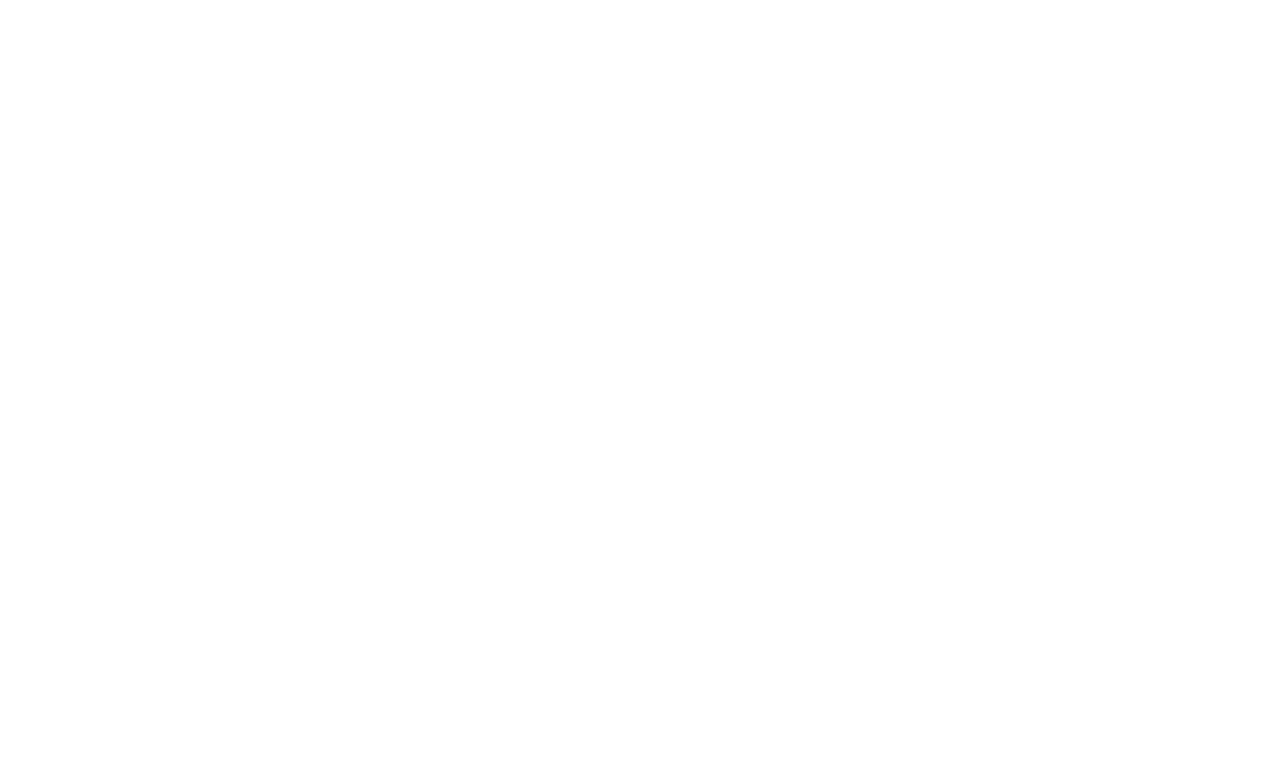
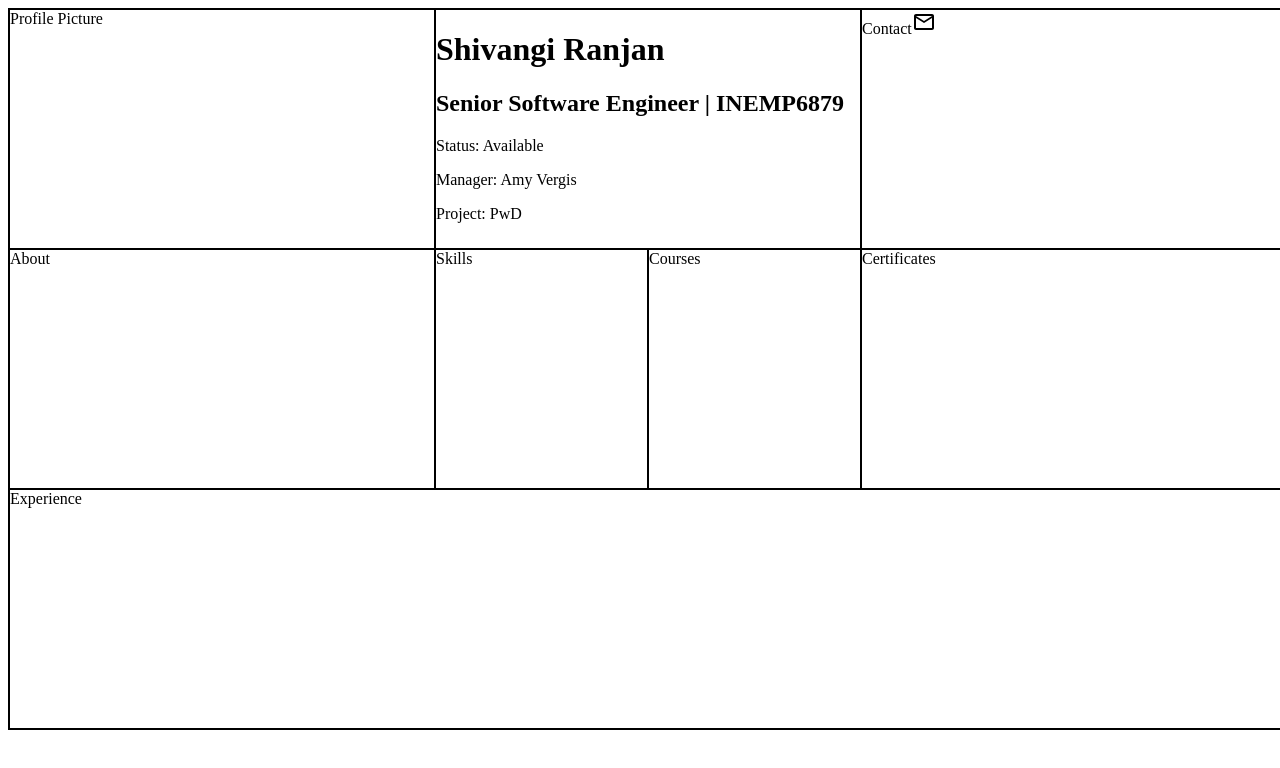
Before and after one commit to ranjanshivangi/Marketplace, a React (Create React App) app in the folder Marketplace-React/: page /profile/1 in a window 1280 px wide. Before the commit this address had no page. Shown: the top 768 px of the page. Built offline with nearby package versions, Linux system fonts and the light colour scheme.

Commit message:
Added Profile Page

```diff
--- a/Marketplace-React/src/App.js
+++ b/Marketplace-React/src/App.js
@@ -2,6 +2,8 @@
 import JobDescription from './pages/jobdescription/jobdescription.jsx';
 import Dashboard from './pages/Dashboard/dashboard.jsx';
 import Employees from './pages/employees/employees.jsx';
+import Profile from './pages/profile/profile.jsx';
+
 import {
   BrowserRouter as Router,
   Routes,
@@ -17,6 +19,7 @@
           <Route path="/" element={<Dashboard/>}></Route>
           <Route path="view/:id" element={<JobDescription/>}></Route>
           <Route path="/employees/" element={<Employees/>}></Route>
+          <Route path="/profile/:id" element={<Profile/>}></Route>
         </Routes>
       </Router>
     </div>
--- a/Marketplace-React/src/components/employeecard/employeecard.jsx
+++ b/Marketplace-React/src/components/employeecard/employeecard.jsx
@@ -11,6 +11,7 @@
 const EmployeeCard = (props) => {
 
     const img = `${props.employeeObj.imgURL}`;
+
 
     return (
         <Card sx={{ ':hover': { boxShadow: 10 }, height: '350px', width: '300px', fontFamily: 'Arial, Helvetica, sans-serif', borderRadius: '10px' }}>
@@ -34,7 +35,7 @@
                 </Typography>
             </CardContent>
             <CardActions >
-                <Button size="medium">Know More</Button>
+                <Button size="medium" >Know More</Button>
             </CardActions>
         </Card>
     )
--- a/Marketplace-React/src/pages/Dashboard/dashboard.jsx
+++ b/Marketplace-React/src/pages/Dashboard/dashboard.jsx
@@ -3,12 +3,10 @@
 import Home from "../../components/home/home.jsx";
 
 function Dashboard() {
-  return <div>
-    <div>
-    <Header/>
+  return <>
+    <Header />
     <Home />
-    </div>
-  </div>;
+  </>
 }
 
 export default Dashboard;
--- a/Marketplace-React/src/pages/employees/employees.jsx
+++ b/Marketplace-React/src/pages/employees/employees.jsx
@@ -1,6 +1,5 @@
 import React from "react";
-import '../employees/employees.scss';
-// import Header from "../../components/header/header";
+import './employees.scss';
 import Header from "../../components/header/header";
 import Grid from '@mui/material/Grid';
 import employeejson from "../../components/employeecard/employee.json";
--- /dev/null
+++ b/Marketplace-React/src/pages/profile/profile.json
@@ -0,0 +1,54 @@
+{
+    "Name": "Shivangi Ranjan",
+    "Desigation": "Senior Software Engineer",
+    "EmployID": "INEMP6879",
+    "Status": "Available",
+    "CurrentManager": "Amy Vergis",
+    "CurrentProject": "PwD",
+    "email": "shivangi.ranjan@emids.com",
+    "Contact": "8065264463",
+    "Location": "Noida",
+    "AboutMe": "Lorem ipsum dolor sit amet, consectetur adipiscing elit. Nunc maximus, nulla ut commodo sagittis, sapien dui mattis dui, non pulvinar lorem felis nec eratLorem ipsum dolor sit amet, consectetur adipiscing elit. Nunc maximus, nulla ut commodo sagittis, sapien dui mattis dui, non pulvinar lorem felis nec eratLorem ipsum dolor sit amet, consectetur adipiscing elit. Nunc maximus, nulla ut commodo sagittis, sapien dui mattis dui, non pulvinar lorem felis nec eratLorem ipsum dolor sit amet, consectetur adipiscing elit.",
+    "Courses": [{
+        "Name": "Full Stack Developement with MERN Stack",
+        "Date": "08-12-2022",
+        "From": "Bridgelabz",
+        "Type": "Internal"
+    },
+    {
+        "Name": "Full Stack Developement with MERN Stack",
+        "Date": "06/22",
+        "From": "Bridgelabz",
+        "Type": "External"
+    }],
+    "Certification": [{
+        "Name": "AWS Certified Developer – Associate",
+        "Date": "06/21",
+        "From": "Udemy",
+        "Type": "Internal"
+    },
+    {
+        "Name": "Certified Scrum Developer",
+        "Date": "06/21",
+        "From": "Udemy",
+        "Type": "Internal"
+    }],
+    "Skills": [{
+        "SkillName": "ASP.Net",
+        "Proficiency": "Advance",
+        "LastUsed": "02/2022",
+        "Experience": 5
+    },
+    {
+        "SkillName": "React",
+        "Proficiency": "Intermediate",
+        "LastUsed": "02/2022",
+        "Experience": 2
+    },
+    {
+        "SkillName": "MySQL",
+        "Proficiency": "Beginners",
+        "LastUsed": "02/2022",
+        "Experience": 1
+    }]
+}
--- /dev/null
+++ b/Marketplace-React/src/pages/profile/profile.jsx
@@ -0,0 +1,39 @@
+import React from "react";
+import './profile.scss';
+import profilejson from './profile.json';
+import { Grid } from "@mui/material";
+import MailOutlineIcon from '@mui/icons-material/MailOutline';
+
+
+const Profile = () => {
+    return (
+        <Grid container style={{ border: '1px solid black', width: '100vw', height: 'auto' }}>
+            <Grid item xs={12} sm={6} md={4} style={{ border: '1px solid black', width: '30vw', height: '30vh' }}> Profile Picture
+            </Grid>
+            <Grid item xs={12} sm={6} md={4} style={{ border: '1px solid black', height: '30vh' }}>
+                <div className="Name">
+                    <h1>{profilejson.Name}</h1>
+                    <h2>{profilejson.Desigation} | {profilejson.EmployID}</h2>
+                    <p>Status: {profilejson.Status}</p>
+                    <p>Manager: {profilejson.CurrentManager}</p>
+                    <p>Project: {profilejson.CurrentProject}</p>
+                </div>
+            </Grid>
+            <Grid item xs={12} sm={6} md={4} style={{ border: '1px solid black', height: '30vh' }}> Contact
+                <MailOutlineIcon />
+            </Grid>
+            <Grid item xs={12} sm={6} md={4} style={{ border: '1px solid black', height: '30vh' }}> About
+            </Grid>
+            <Grid item xs={6} sm={3} md={2} style={{ border: '1px solid black', height: '30vh' }}> Skills
+            </Grid>
+            <Grid item xs={6} sm={3} md={2} style={{ border: '1px solid black', height: '30vh' }}> Courses
+            </Grid>
+            <Grid item xs={12} sm={6} md={4} style={{ border: '1px solid black', height: '30vh' }}> Certificates
+            </Grid>
+            <Grid item xs={12} style={{ border: '1px solid black', width: '20vw', height: '30vh' }}> Experience
+            </Grid>
+
+        </Grid>
+    )
+}
+export default Profile
--- /dev/null
+++ b/Marketplace-React/src/pages/profile/profile.scss
@@ -0,0 +1,3 @@
+.name{
+
+}
```
Also changed, not shown: 1 other file (tests, documents, lock files or other folders).
